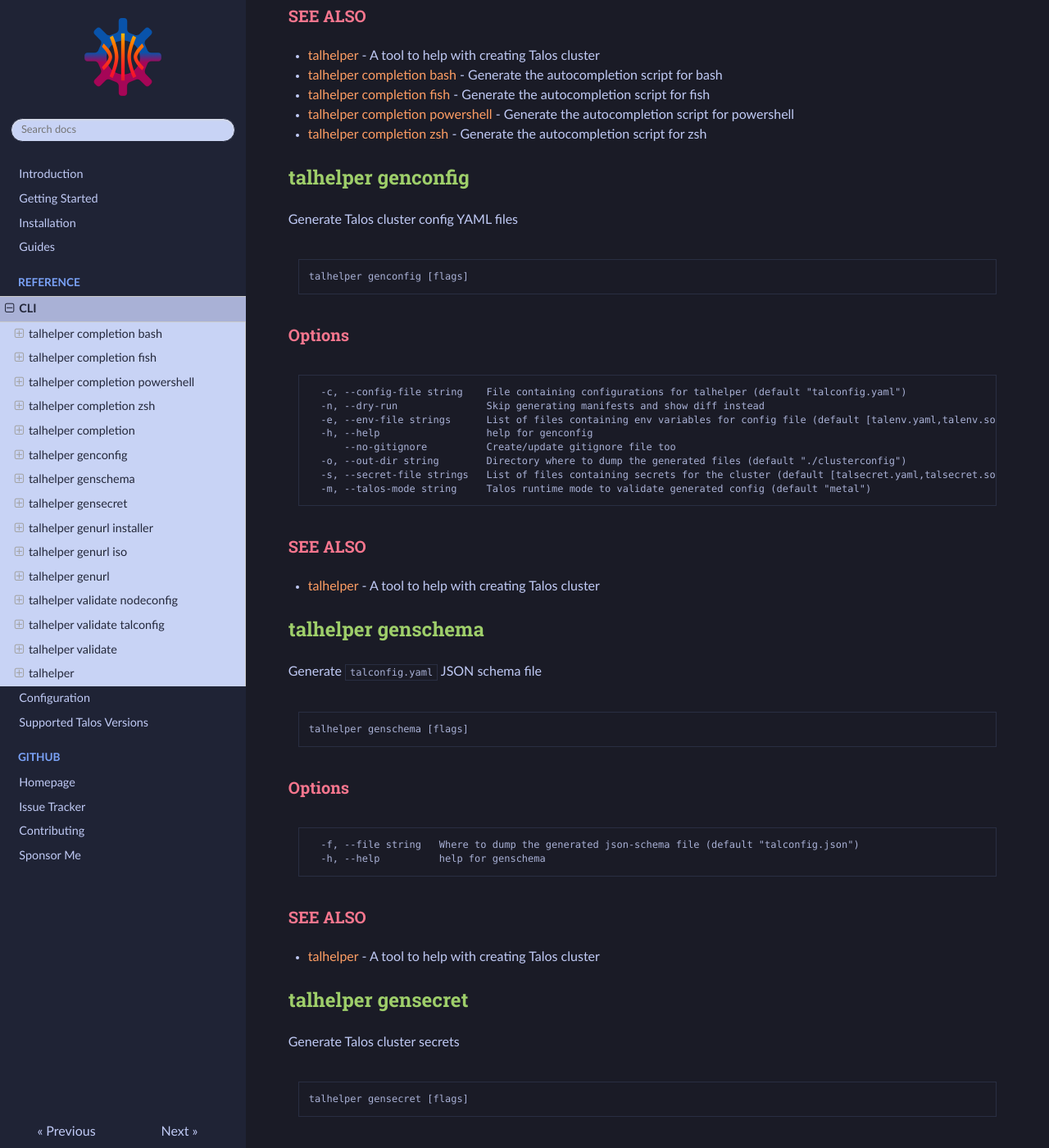
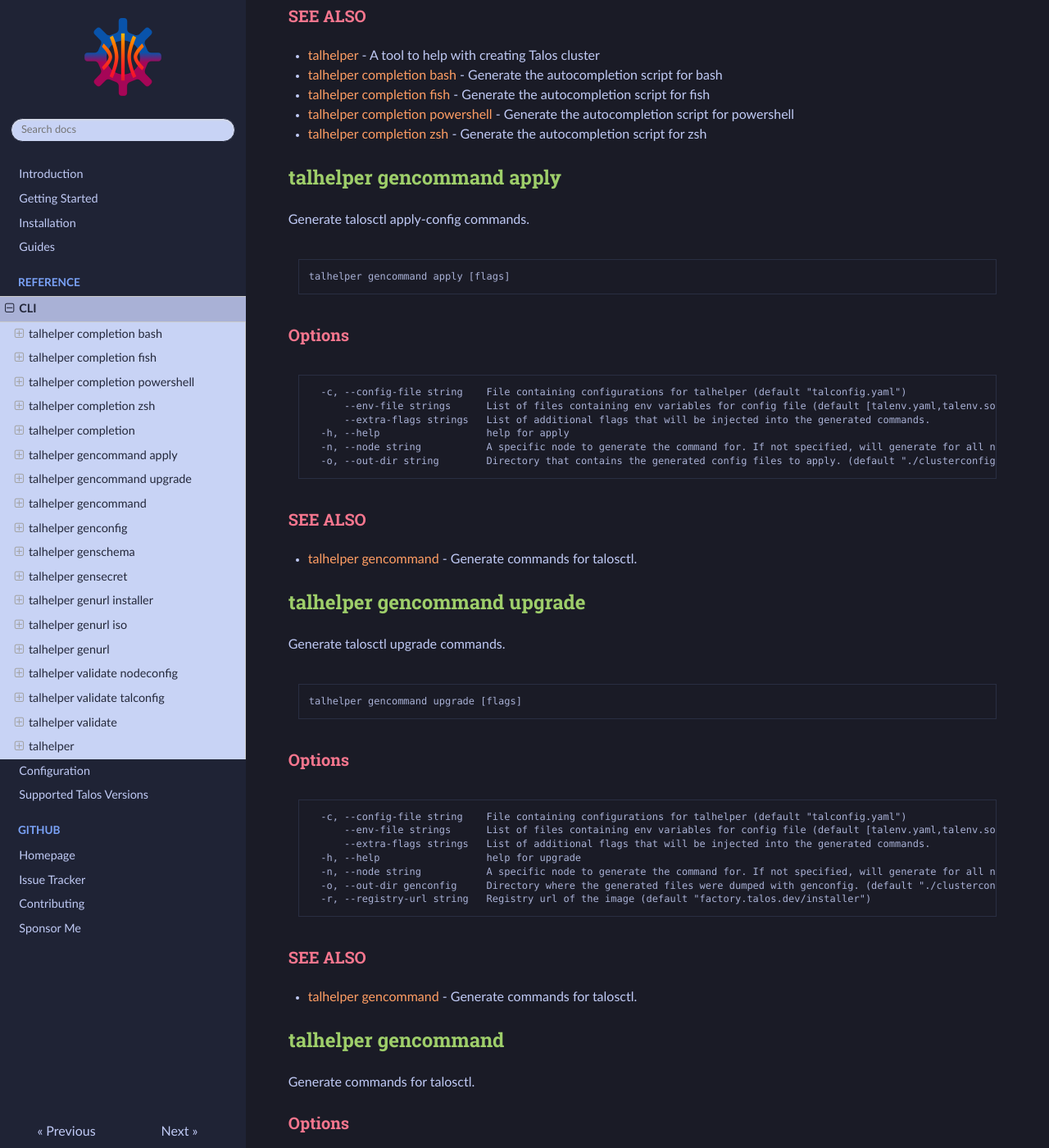
Before and after one commit to budimanjojo/talhelper, an MkDocs documentation site: the page built from docs/docs/reference/cli.md, in a window 1280 px wide and 1400 px high, scrolled down 4462 px. Shown: the whole window at 82% size. Built offline with MkDocs 1.6.1, drawn with Linux system fonts in a browser that asks for light colours; some of the changed text lies outside the part shown.

Commit message:
docs: update CLI reference documentation (#216)
Co-authored-by: budimanjojo-bot <111944664+budimanjojo-bot[bot]@users.noreply.github.com>

````diff
--- a/docs/docs/reference/cli.md
+++ b/docs/docs/reference/cli.md
@@ -176,6 +176,69 @@ See each sub-command's help for details on how to use the generated script.
 * [talhelper completion fish](#talhelper-completion-fish)	 - Generate the autocompletion script for fish
 * [talhelper completion powershell](#talhelper-completion-powershell)	 - Generate the autocompletion script for powershell
 * [talhelper completion zsh](#talhelper-completion-zsh)	 - Generate the autocompletion script for zsh
+
+## talhelper gencommand apply
+
+Generate talosctl apply-config commands.
+
+```
+talhelper gencommand apply [flags]
+```
+
+### Options
+
+```
+  -c, --config-file string    File containing configurations for talhelper (default "talconfig.yaml")
+      --env-file strings      List of files containing env variables for config file (default [talenv.yaml,talenv.sops.yaml,talenv.yml,talenv.sops.yml])
+      --extra-flags strings   List of additional flags that will be injected into the generated commands.
+  -h, --help                  help for apply
+  -n, --node string           A specific node to generate the command for. If not specified, will generate for all nodes.
+  -o, --out-dir string        Directory that contains the generated config files to apply. (default "./clusterconfig")
+```
+
+### SEE ALSO
+
+* [talhelper gencommand](#talhelper-gencommand)	 - Generate commands for talosctl.
+
+## talhelper gencommand upgrade
+
+Generate talosctl upgrade commands.
+
+```
+talhelper gencommand upgrade [flags]
+```
+
+### Options
+
+```
+  -c, --config-file string    File containing configurations for talhelper (default "talconfig.yaml")
+      --env-file strings      List of files containing env variables for config file (default [talenv.yaml,talenv.sops.yaml,talenv.yml,talenv.sops.yml])
+      --extra-flags strings   List of additional flags that will be injected into the generated commands.
+  -h, --help                  help for upgrade
+  -n, --node string           A specific node to generate the command for. If not specified, will generate for all nodes.
+  -o, --out-dir genconfig     Directory where the generated files were dumped with genconfig. (default "./clusterconfig")
+  -r, --registry-url string   Registry url of the image (default "factory.talos.dev/installer")
+```
+
+### SEE ALSO
+
+* [talhelper gencommand](#talhelper-gencommand)	 - Generate commands for talosctl.
+
+## talhelper gencommand
+
+Generate commands for talosctl.
+
+### Options
+
+```
+  -h, --help   help for gencommand
+```
+
+### SEE ALSO
+
+* [talhelper](#talhelper)	 - A tool to help with creating Talos cluster
+* [talhelper gencommand apply](#talhelper-gencommand-apply)	 - Generate talosctl apply-config commands.
+* [talhelper gencommand upgrade](#talhelper-gencommand-upgrade)	 - Generate talosctl upgrade commands.
 
 ## talhelper genconfig
 
@@ -406,6 +469,7 @@ Workflow:
 ### SEE ALSO
 
 * [talhelper completion](#talhelper-completion)	 - Generate the autocompletion script for the specified shell
+* [talhelper gencommand](#talhelper-gencommand)	 - Generate commands for talosctl.
 * [talhelper genconfig](#talhelper-genconfig)	 - Generate Talos cluster config YAML files
 * [talhelper genschema](#talhelper-genschema)	 - Generate `talconfig.yaml` JSON schema file
 * [talhelper gensecret](#talhelper-gensecret)	 - Generate Talos cluster secrets
````
